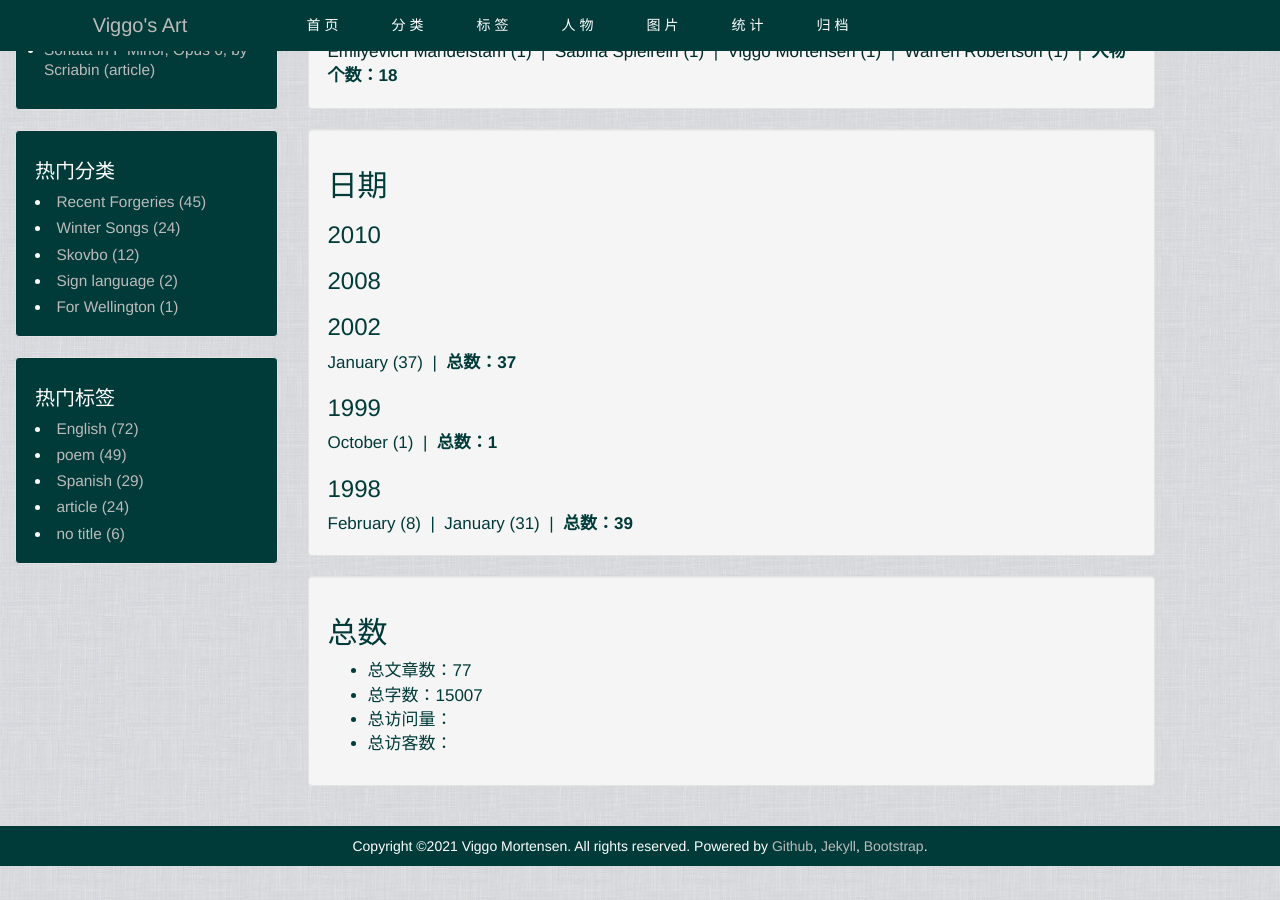
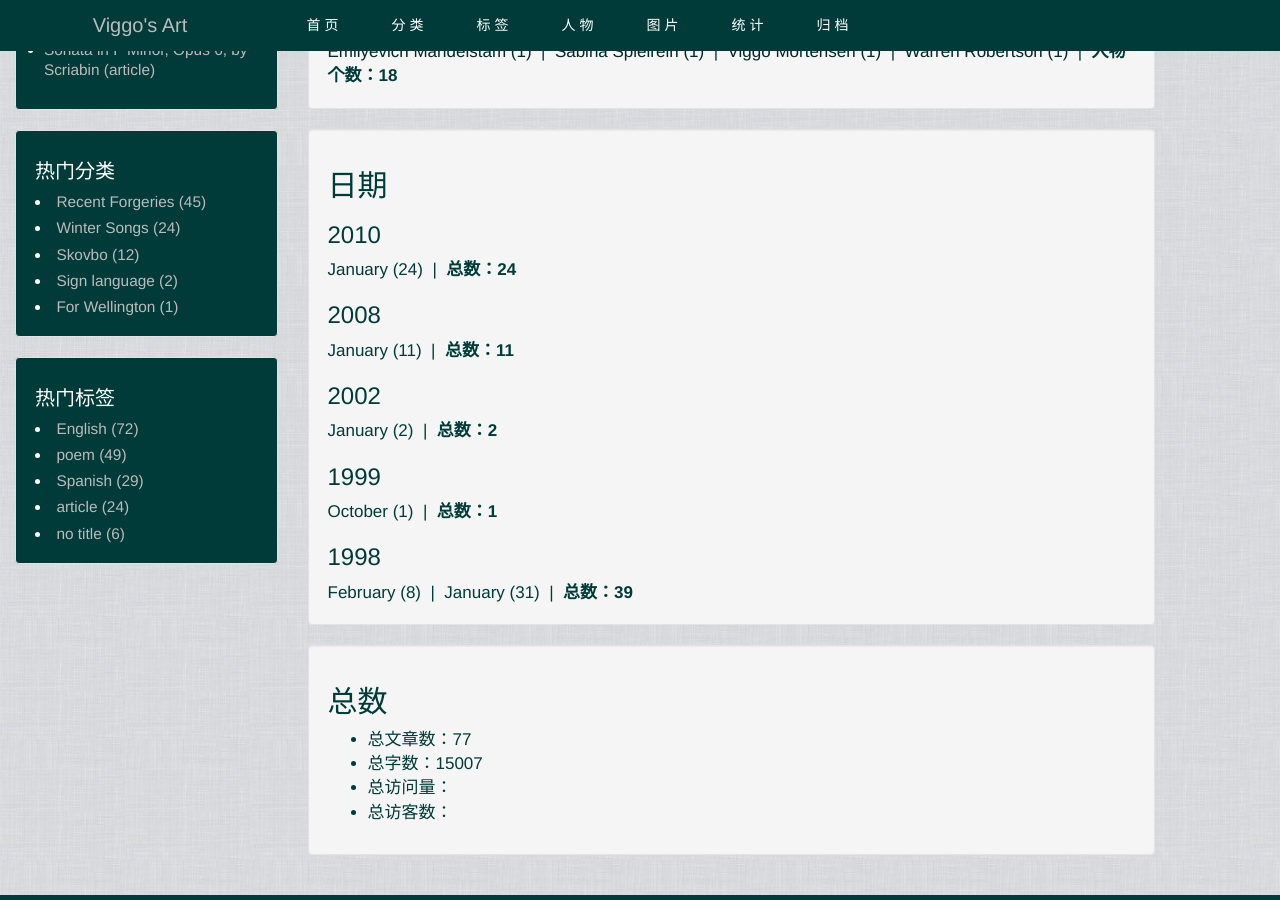
Before and after one commit to junesirius/ViggoArt, a Jekyll site: the page built from analysis.md, in a window 1280 px wide and 900 px high, scrolled down 519 px. Built offline with Jekyll 4.4.1, drawn with Linux system fonts in a browser that asks for light colours; comment, search, counter and statistics services are not loaded; before the commit the page ends 1385 px from its top, so only the background shows below that.

Commit message:
Debug analysis

```diff
--- a/analysis.md
+++ b/analysis.md
@@ -122,14 +122,14 @@ title: 统计
             {% endif %}
             {% assign month_count = month_count | plus: 1 %}
             {% capture pmonth %}{{ post.previous.date | date: '%B' }}{% endcapture %}
-            {% if month != pmonth %}
+            {% capture year %}{{ post.date | date: '%Y' }}{% endcapture %}
+            {% capture pyear %}{{ post.previous.date | date: '%Y' }}{% endcapture %}
+            {% if month != pmonth or year != pyear %}
                 {{ month }} ({{ month_count }})
                 &nbsp;|&nbsp;
                 {% assign year_count = year_count | plus: month_count %}
                 {% assign month_count = 0 %}
                 <!-- Display year count -->
-                {% capture year %}{{ post.date | date: '%Y' }}{% endcapture %}
-                {% capture pyear %}{{ post.previous.date | date: '%Y' }}{% endcapture %}
                 {% if year != pyear %}
                     <b>总数：{{ year_count }}</b>
                 {% endif %}
```
